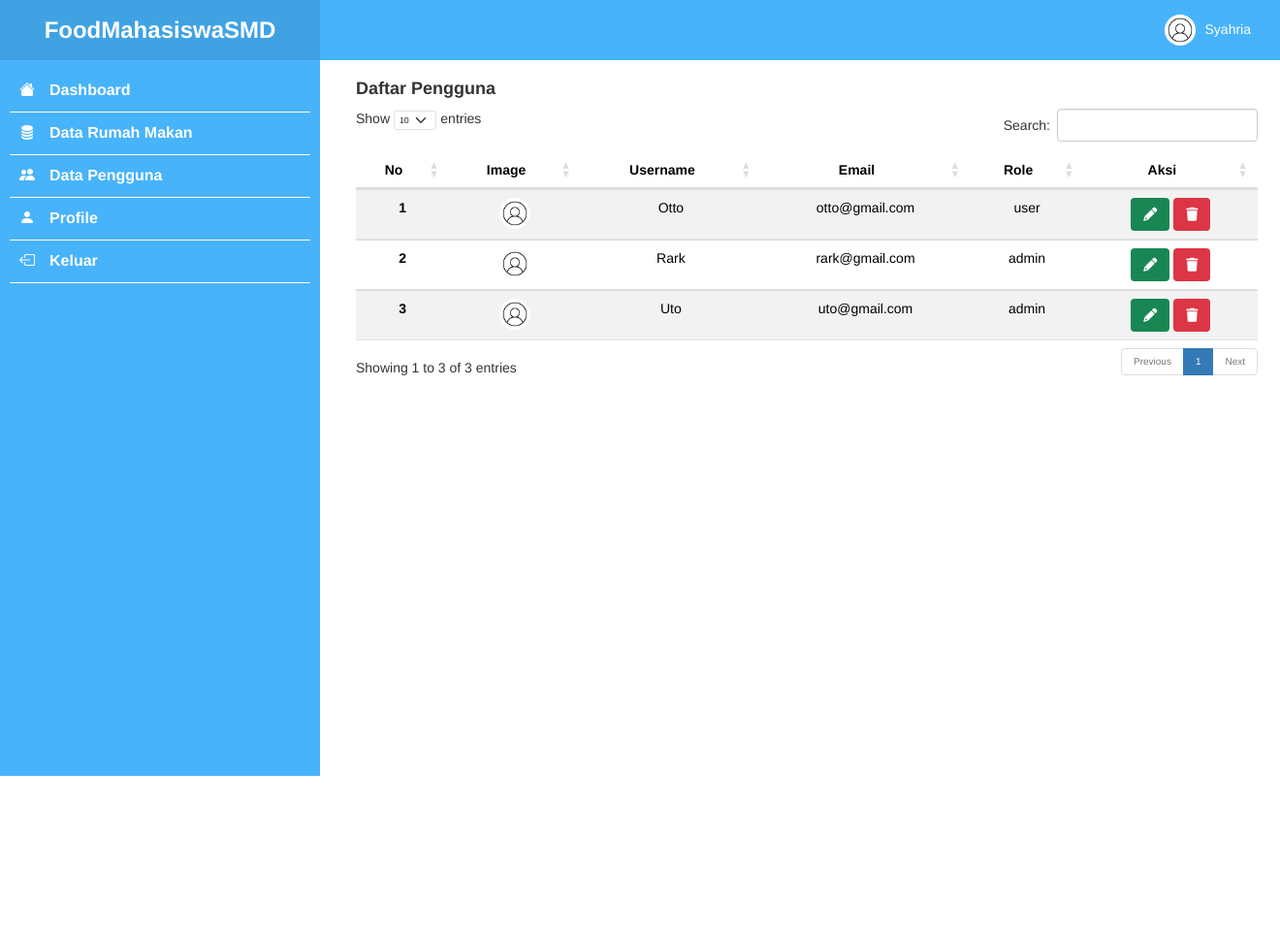
After one commit to dryladen/foodyers.github.io, a PHP site: page /pages/users/index.html in a window 1320 px wide. The commit adds this page. Shown: the whole page at 97% size. Run offline with PHP 8.4, Linux system fonts and the light colour scheme; some libraries are stand-ins or nearby versions.

```diff
--- a/bootstrap-5.3.3/css/style.css
+++ b/bootstrap-5.3.3/css/style.css
@@ -27,6 +27,10 @@
   border-bottom: 1px solid white;
 }
 
+.list-sidebar-item a {
+  color: white;
+  text-decoration: none;
+}
 .list-sidebar-item:hover {
   background-color: #40A2E3;
 }
--- /dev/null
+++ b/pages/users/index.html
@@ -0,0 +1,134 @@
+<!DOCTYPE html>
+<html lang="en">
+
+<head>
+  <meta charset="UTF-8">
+  <meta name="viewport" content="width=device-width, initial-scale=1.0">
+  <title>Admin</title>
+  <link rel="stylesheet" href="../../bootstrap-5.3.3/css/bootstrap.min.css" />
+  <link rel="stylesheet" href="https://cdn.jsdelivr.net/npm/bootstrap-icons@1.11.3/font/bootstrap-icons.min.css" />
+  <link rel="stylesheet" href="https://cdnjs.cloudflare.com/ajax/libs/twitter-bootstrap/3.3.7/css/bootstrap.min.css">
+  <link rel="stylesheet" href="https://cdnjs.cloudflare.com/ajax/libs/font-awesome/6.2.0/css/all.min.css">
+  <link rel="stylesheet" href="../../bootstrap-5.3.3/css/style.css">
+</head>
+
+<body>
+  <div class="container-fluid">
+    <div class="row min-vh-100">
+      <div class="col-3 p-0 fixed-top min-vh-100" style="background-color: #47b3fa; z-index: 6;">
+        <h3 class="text-white fw-bold text-center bg-biru m-0" style="padding: 18px 0;">FoodMahasiswaSMD</h3>
+        <ul class="list-sidebar fs-4 mt-3 fw-bold" style="background-color: #47b3fa;">
+          <li class="list-sidebar-item rounded-0 active" aria-current="true">
+            <a href="../../index.html"><i class="bi bi-house-fill pe-4"></i></i>Dashboard</a>
+          </li>
+          <li class="list-sidebar-item rounded-0">
+            <a href="../rumah-makan/index.html"><i class="bi bi-database-fill pe-4"></i>Data Rumah Makan</a>
+          </li>
+          <li class="list-sidebar-item rounded-0">
+            <a href="../users/index.html"><i class="bi bi-people-fill pe-4"></i>Data Pengguna</a>
+          </li>
+          <li class="list-sidebar-item rounded-0">
+            <a href=""><i class="bi bi-person-fill pe-4"></i>Profile</a>
+          </li>
+          <li class="list-sidebar-item rounded-0">
+            <a href=""><i class="bi bi-box-arrow-left pe-4"></i>Keluar</a>
+          </li>
+        </ul>
+      </div>
+      <div class="col-9 p-0">
+        <nav class="fixed-top" style="background-color: #47b3fa;z-index: 5;">
+          <div class="text-end px-5" style="padding: 15px 0;">
+            <span class="nav-link text-white "><img src="../../images/user.jpg" width="32"
+                class="rounded-circle me-3" alt="">Syahria</span>
+          </div>
+        </nav>
+        <div id="content" class="px-5 py-3 z-1" style="height: 900px;z-index: 1;">
+          <!-- isi content berubah ubah -->
+          <h4 class="fw-bold">Daftar Pengguna</h4>
+          <table class="table table-striped table-hover" id="dataTables">
+            <thead>
+              <tr>
+                <th>No</th>
+                <th>Image</th>
+                <th>Username</th>
+                <th>Email</th>
+                <th>Role</th>
+                <th>Aksi</th>
+              </tr>
+            </thead>
+            <tbody>
+              <tr>
+                <th class="text-center ">1</th>
+                <td class="text-center "><img src="../../images/user.jpg" width="32" class="rounded-circle " alt="">
+                </td>
+                <td class="text-center ">Otto</td>
+                <td class="text-center ">otto@gmail.com</td>
+                <td class="text-center ">user</td>
+                <td class="text-center">
+                  <a class="btn bg-success " href=""><i class="text-white fas fa-pencil"></i></a>
+                  <a class="btn bg-danger " href=""><i class="text-white fa fa-trash"></i></a>
+                </td>
+              </tr>
+              <tr>
+                <th class="text-center ">2</th>
+                <td class="text-center "><img src="../../images/user.jpg" width="32" class="rounded-circle " alt="">
+                </td>
+                <td class="text-center ">Rark</td>
+                <td class="text-center ">rark@gmail.com</td>
+                <td class="text-center ">admin</td>
+                <td class="text-center">
+                  <a class="btn bg-success " href=""><i class="text-white fas fa-pencil"></i></a>
+                  <a class="btn bg-danger " href=""><i class="text-white fa fa-trash"></i></a>
+                </td>
+              </tr>
+              <tr>
+                <th class="text-center ">3</th>
+                <td class="text-center "><img src="../../images/user.jpg" width="32" class="rounded-circle " alt="">
+                </td>
+                <td class="text-center ">Uto</td>
+                <td class="text-center ">uto@gmail.com</td>
+                <td class="text-center ">admin</td>
+                <td class="text-center">
+                  <a class="btn bg-success " href=""><i class="text-white fas fa-pencil"></i></a>
+                  <a class="btn bg-danger " href=""><i class="text-white fa fa-trash"></i></a>
+                </td>
+              </tr>
+            </tbody>
+          </table>
+        </div>
+      </div>
+    </div>
+  </div>
+  </div>
+  <script src="https://cdnjs.cloudflare.com/ajax/libs/jquery/3.5.1/jquery.min.js"></script>
+  <script src="../../bootstrap-5.3.3/js/bootstrap.min.js"></script>
+  <link href="https://cdn.datatables.net/1.12.1/css/dataTables.bootstrap.min.css" rel="stylesheet">
+  <script src="https://cdn.datatables.net/1.12.1/js/jquery.dataTables.min.js"></script>
+  <script src="https://cdn.datatables.net/1.12.1/js/dataTables.bootstrap.min.js"></script>
+
+  <script>
+    $(document).ready(function () {
+      $('#dataTables').DataTable({
+        aaSorting: [],
+        "columnDefs": [{
+          className: "dt-head-center",
+          targets: "_all"
+
+        }],
+        "preDrawCallback": function (settings) {
+          $('#dataTables tbody').hide();
+        },
+
+        "drawCallback": function () {
+          $('#dataTables tbody td').addClass("blurry");
+          $('#dataTables tbody').fadeIn(200);
+          setTimeout(function () {
+            $('#dataTables tbody td').removeClass("blurry");
+          }, 200);
+        }
+      });
+    });
+  </script>
+</body>
+
+</html>
```
Also changed, not shown: pages/rumah-makan/index.html (renamed from pages/admin/index.html, +48 -28 lines).
